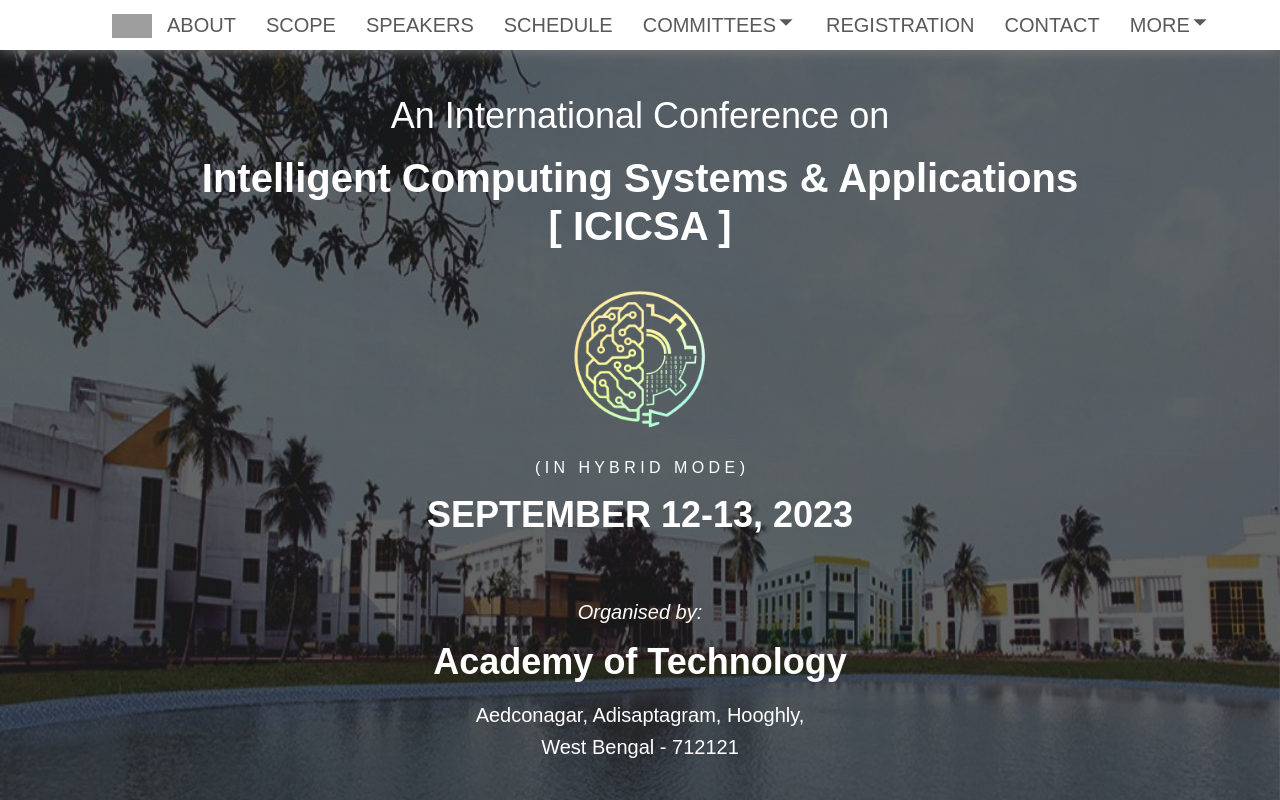
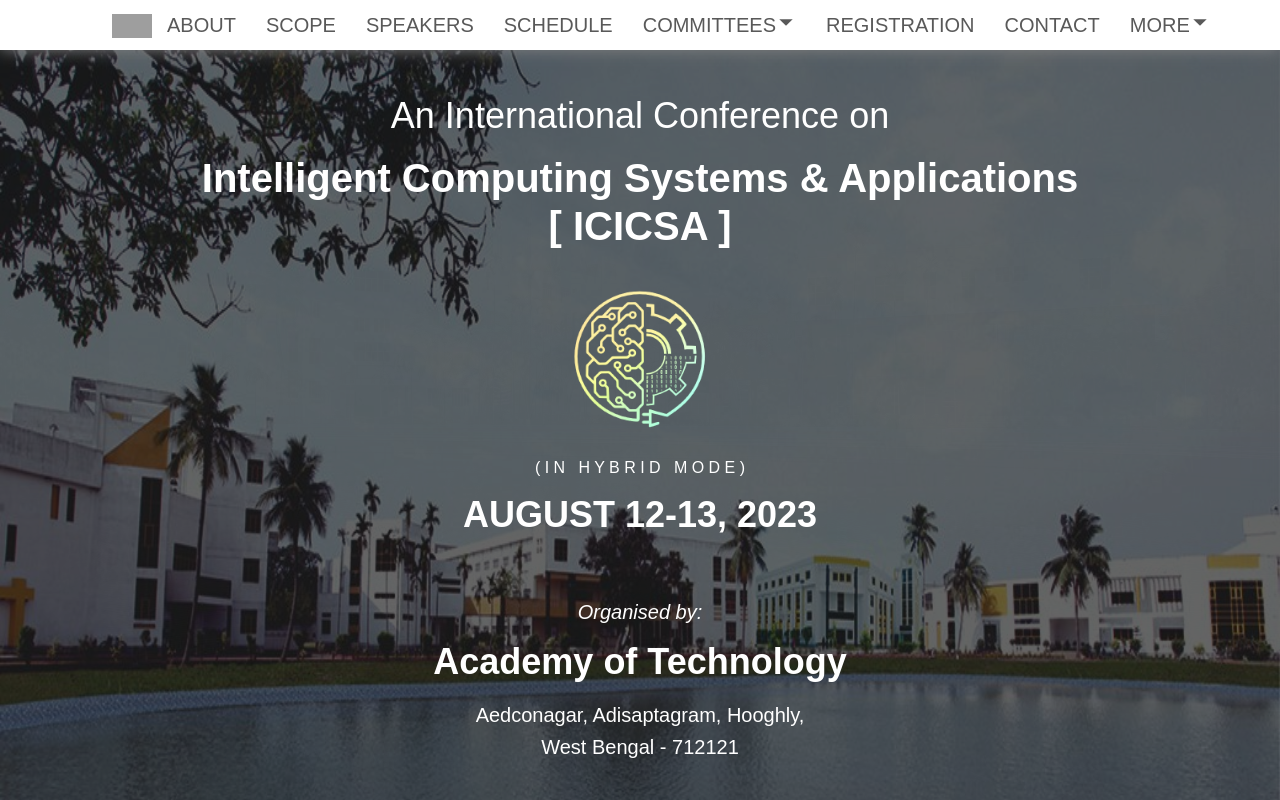
Before and after one commit to bimanTheCoderBoy/CCICS, a React (Create React App) app: page / in a window 1280 px wide. Shown: the top 800 px of the page. Built offline with nearby package versions, Linux system fonts and the light colour scheme; grey boxes are pictures that could not be loaded.

Commit message:
Update Home.js

```diff
--- a/src/component/home/Home.js
+++ b/src/component/home/Home.js
@@ -42,7 +42,7 @@
             ( I N &nbsp; H Y B R I D &nbsp; M O D E )
           </h3>
           <h3></h3>
-          <h2>SEPTEMBER 12-13, 2023</h2>
+          <h2>AUGUST 12-13, 2023</h2>
           <h4>Organised by:</h4>
           <h2>Academy of Technology</h2>
 
```
